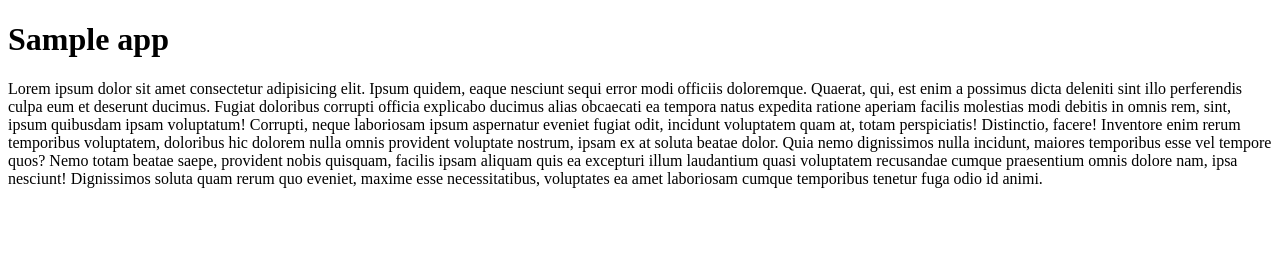
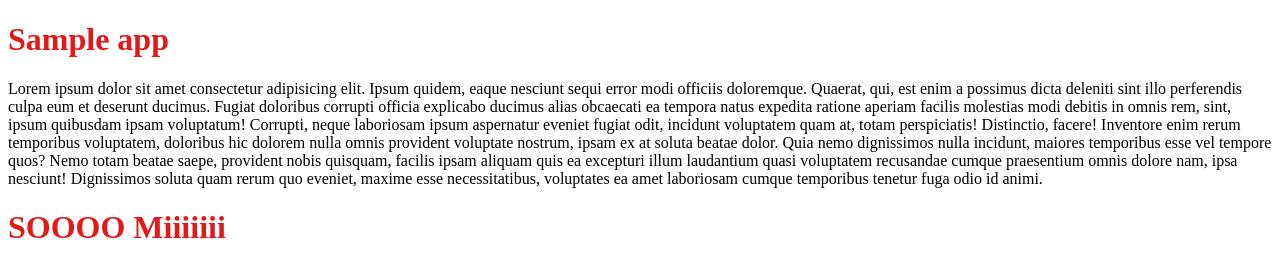
Before and after one commit to sajithlakshan/SAJ_T1, a plain HTML site: page index.html in a window 1280 px wide. Drawn offline with Linux system fonts and the light colour scheme.

Commit message:
Saji_Test2

```diff
--- a/app.js
+++ b/app.js
@@ -0,0 +1 @@
+//eeeffffggrgg
--- a/index.html
+++ b/index.html
@@ -11,6 +11,6 @@
     <h1> Sample app
     </h1>
     <p>Lorem ipsum dolor sit amet consectetur adipisicing elit. Ipsum quidem, eaque nesciunt sequi error modi officiis doloremque. Quaerat, qui, est enim a possimus dicta deleniti sint illo perferendis culpa eum et deserunt ducimus. Fugiat doloribus corrupti officia explicabo ducimus alias obcaecati ea tempora natus expedita ratione aperiam facilis molestias modi debitis in omnis rem, sint, ipsum quibusdam ipsam voluptatum! Corrupti, neque laboriosam ipsum aspernatur eveniet fugiat odit, incidunt voluptatem quam at, totam perspiciatis! Distinctio, facere! Inventore enim rerum temporibus voluptatem, doloribus hic dolorem nulla omnis provident voluptate nostrum, ipsam ex at soluta beatae dolor. Quia nemo dignissimos nulla incidunt, maiores temporibus esse vel tempore quos? Nemo totam beatae saepe, provident nobis quisquam, facilis ipsam aliquam quis ea excepturi illum laudantium quasi voluptatem recusandae cumque praesentium omnis dolore nam, ipsa nesciunt! Dignissimos soluta quam rerum quo eveniet, maxime esse necessitatibus, voluptates ea amet laboriosam cumque temporibus tenetur fuga odio id animi.</p>
-
+     <h1>SOOOO  Miiiiiii</h1>
 </body>
 </html>
--- a/style.css
+++ b/style.css
@@ -0,0 +1,3 @@
+h1 {
+    color: rgb(226, 25, 25);
+}
```
